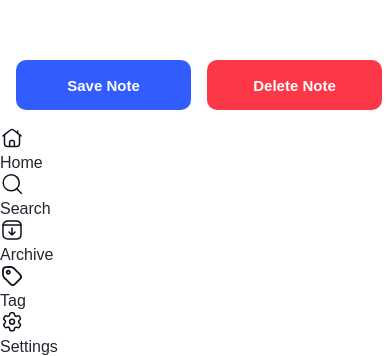
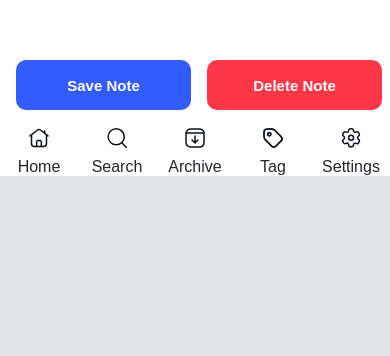
Before and after one commit to LeoLoureiro-code/NotesApp, an Angular app: page /notes in a window 390 px wide. Shown: the part 1808-2164 px from the top of the page. After the commit the page ends 1984 px from the top, so only its background shows below. Built offline with nearby package versions, Linux system fonts and the light colour scheme.

Commit message:
add styles for mobile navigation

```diff
--- a/src/components/mobile-navigation/mobile-navigation.component.scss
+++ b/src/components/mobile-navigation/mobile-navigation.component.scss
@@ -1,9 +1,35 @@
 @import "../../styles.scss";
 
+:host{
+    @include grid-col(12);
+}
 .mobile-menu-div {
-    @include grid-col(12);
+
 
     @media (min-width: 1150px) {
         display: none;
     }
 }
+
+.mobile-menu {
+    display: flex;
+    align-items: center;
+    justify-content: space-evenly;
+    list-style: none;
+
+    @media (min-width: 1150px) {
+        display: none;
+    }
+}
+
+.mobile-menu-item{
+    display: flex;
+    flex-direction: column;
+    align-items: center;
+    justify-content: center;
+    width: 20%;
+
+    .mobile-menu-title{
+        margin-top: 0.5rem;
+    }
+}
```
